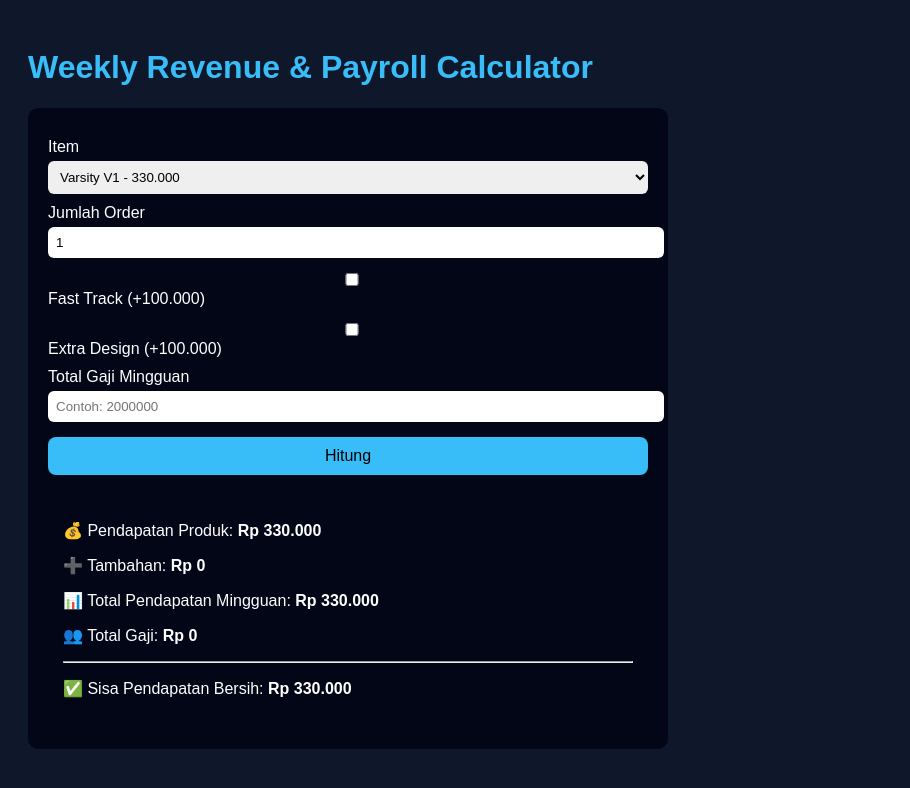
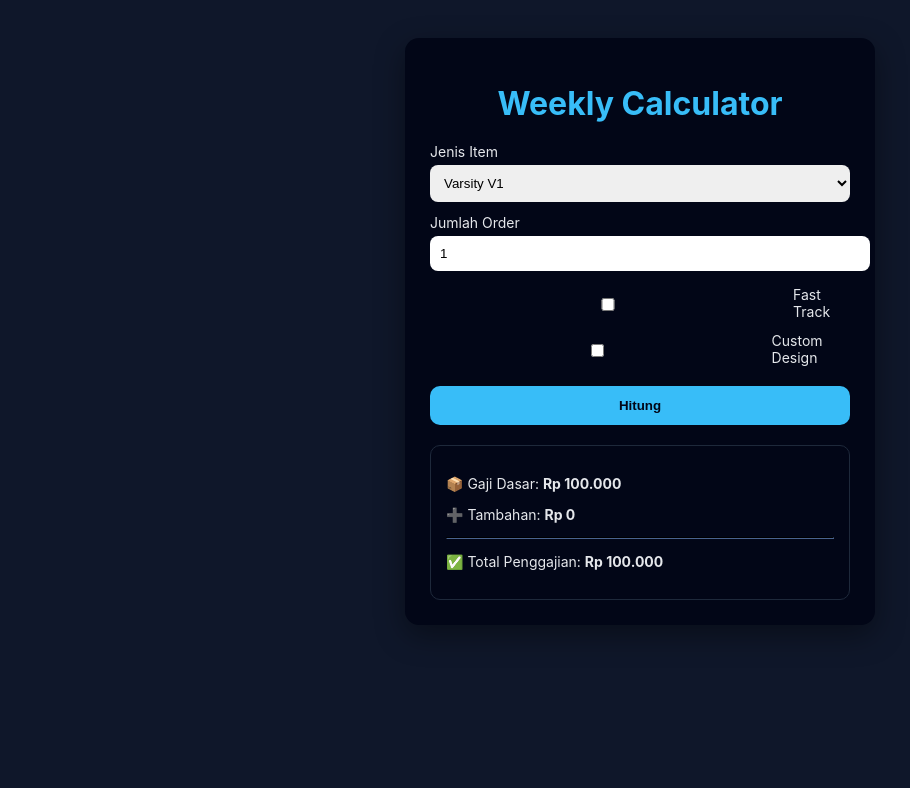
Before and after one commit to JackHH4/RekapPenjualanBahvana, a plain HTML site: page index.html in a window 1280 px wide. Both pictures are taken after a click on the button "Hitung". Shown: the whole page, without its empty margins (0-910 px from the left). Drawn offline with Linux system fonts and the light colour scheme.

Commit message:
Revamp weekly revenue calculator to payroll system

```diff
--- a/index.html
+++ b/index.html
@@ -2,88 +2,91 @@
 <html lang="id">
 <head>
 <meta charset="UTF-8">
-  <title>Weekly Revenue Calculator</title>
+<title>Weekly Income & Payroll System</title>
 <style>
-    body {
-      font-family: Arial, sans-serif;
-      background: #0f172a;
-      color: white;
-      padding: 20px;
+body{
+  font-family: Inter, Arial;
+  background:#0f172a;
+  color:#e5e7eb;
+  display:flex;
+  justify-content:center;
+  padding:30px;
 }
-    h1 {
-      color: #38bdf8;
+.card{
+  background:#020617;
+  width:420px;
+  padding:25px;
+  border-radius:14px;
+  box-shadow:0 10px 30px rgba(0,0,0,.4);
 }
-    .box {
-      background: #020617;
-      padding: 20px;
-      border-radius: 10px;
-      max-width: 600px;
-      margin-bottom: 20px;
+h1{
+  color:#38bdf8;
+  margin-bottom:20px;
+  text-align:center;
 }
-    label {
-      display: block;
-      margin-top: 10px;
+label{
+  font-size:14px;
+  margin-top:12px;
+  display:block;
 }
-    select, input {
-      width: 100%;
-      padding: 8px;
-      margin-top: 5px;
-      border-radius: 6px;
-      border: none;
+select,input{
+  width:100%;
+  padding:10px;
+  border-radius:8px;
+  border:none;
+  margin-top:5px;
 }
-    button {
-      margin-top: 15px;
-      padding: 10px;
-      width: 100%;
-      border: none;
-      border-radius: 8px;
-      background: #38bdf8;
-      font-size: 16px;
-      cursor: pointer;
+.options{
+  margin-top:15px;
 }
-    .result {
-      margin-top: 15px;
-      background: #020617;
-      padding: 15px;
-      border-radius: 8px;
+.options label{
+  display:flex;
+  align-items:center;
+  gap:8px;
 }
+button{
+  margin-top:20px;
+  width:100%;
+  padding:12px;
+  border:none;
+  border-radius:10px;
+  background:#38bdf8;
+  color:#020617;
+  font-weight:700;
+  cursor:pointer;
+}
+.result{
+  margin-top:20px;
+  background:#020617;
+  border:1px solid #1e293b;
+  padding:15px;
+  border-radius:10px;
+  font-size:14px;
+}
+hr{border-color:#1e293b;}
 </style>
 </head>
+
 <body>
+<div class="card">
+<h1>Weekly Calculator</h1>
 
-<h1>Weekly Revenue & Payroll Calculator</h1>
-
-<div class="box">
-  <label>Item</label>
-  <select id="item">
-    <option value="330000">Varsity V1 - 330.000</option>
-    <option value="450000">Varsity V2 - 450.000</option>
-    <option value="500000">Denim - 500.000</option>
-    <option value="450000">Overall - 450.000</option>
-    <option value="400000">Jaket Leather - 400.000</option>
-    <option value="400000">Hoodie - 400.000</option>
-    <option value="450000">Wind Breaker - 450.000</option>
-    <option value="450000">Cardigan - 450.000</option>
-    <option value="500000">Tactical Crop Suit - 500.000</option>
-    <option value="450000">Cargo Pants - 450.000</option>
-    <option value="350000">Oversize Shirt - 350.000</option>
-    <option value="500000">Denim Jacket V2 - 500.000</option>
-    <option value="650000">Custom Order - 650.000</option>
+<label>Jenis Item</label>
+<select id="item" onchange="checkOption()">
+  <option value="varsityv1">Varsity V1</option>
+  <option value="varsityv2">Varsity V2</option>
+  <option value="leather">Leather</option>
+  <option value="hoodie">Hoodie</option>
+  <option value="other">Item Lainnya</option>
 </select>
 
 <label>Jumlah Order</label>
 <input type="number" id="qty" value="1">
 
-  <label>
-    <input type="checkbox" id="fast"> Fast Track (+100.000)
-  </label>
-
-  <label>
-    <input type="checkbox" id="design"> Extra Design (+100.000)
-  </label>
-
-  <label>Total Gaji Mingguan</label>
-  <input type="number" id="salary" placeholder="Contoh: 2000000">
+<div class="options">
+<label><input type="checkbox" id="fast"> Fast Track</label>
+<label><input type="checkbox" id="design"> Custom Design</label>
+</div>
 
 <button onclick="calculate()">Hitung</button>
 
@@ -91,32 +94,52 @@
 </div>
 
 <script>
-function formatRupiah(num) {
-  return "Rp " + num.toLocaleString("id-ID");
+const payroll = {
+  varsityv1:{base:100000, fast:50000, design:50000, fastAllowed:true},
+  varsityv2:{base:150000, fast:50000, design:50000, fastAllowed:true},
+  leather:{base:125000, fast:50000, design:50000, fastAllowed:true},
+  hoodie:{base:125000, fast:50000, design:50000, fastAllowed:true},
+  other:{base:150000, fast:0, design:50000, fastAllowed:false}
+};
+
+function rupiah(n){
+  return "Rp " + n.toLocaleString("id-ID");
 }
 
-function calculate() {
-  const price = parseInt(document.getElementById("item").value);
-  const qty = parseInt(document.getElementById("qty").value);
-  const fast = document.getElementById("fast").checked ? 100000 : 0;
-  const design = document.getElementById("design").checked ? 100000 : 0;
-  const salary = parseInt(document.getElementById("salary").value) || 0;
+function checkOption(){
+  const item=document.getElementById("item").value;
+  const fast=document.getElementById("fast");
+  if(!payroll[item].fastAllowed){
+    fast.checked=false;
+    fast.disabled=true;
+  }else{
+    fast.disabled=false;
+  }
+}
 
-  const baseTotal = price * qty;
-  const extraTotal = (fast + design) * qty;
-  const revenue = baseTotal + extraTotal;
-  const net = revenue - salary;
+function calculate(){
+  const item=document.getElementById("item").value;
+  const qty=parseInt(document.getElementById("qty").value);
+  const fast=document.getElementById("fast").checked;
+  const design=document.getElementById("design").checked;
 
-  document.getElementById("result").innerHTML = `
-    <p>💰 Pendapatan Produk: <b>${formatRupiah(baseTotal)}</b></p>
-    <p>➕ Tambahan: <b>${formatRupiah(extraTotal)}</b></p>
-    <p>📊 Total Pendapatan Mingguan: <b>${formatRupiah(revenue)}</b></p>
-    <p>👥 Total Gaji: <b>${formatRupiah(salary)}</b></p>
+  let totalPayroll=payroll[item].base*qty;
+  let extra=0;
+
+  if(fast) extra+=payroll[item].fast*qty;
+  if(design) extra+=payroll[item].design*qty;
+
+  const final=totalPayroll+extra;
+
+  document.getElementById("result").innerHTML=`
+    <p>📦 Gaji Dasar: <b>${rupiah(totalPayroll)}</b></p>
+    <p>➕ Tambahan: <b>${rupiah(extra)}</b></p>
     <hr>
-    <p>✅ Sisa Pendapatan Bersih: <b>${formatRupiah(net)}</b></p>
+    <p>✅ Total Penggajian: <b>${rupiah(final)}</b></p>
   `;
 }
+
+checkOption();
 </script>
-
 </body>
 </html>
```
Lines whose indentation alone changed are shown as unchanged.
